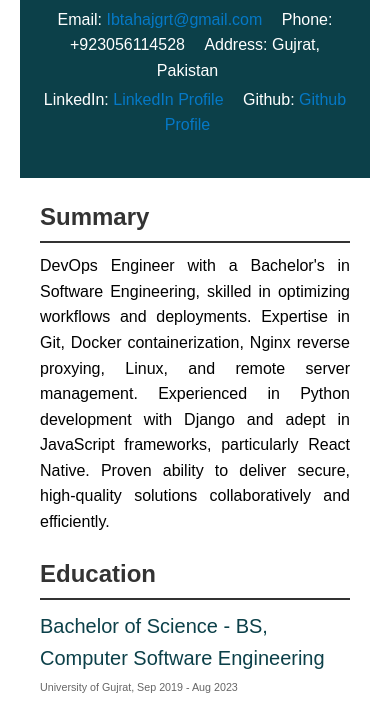
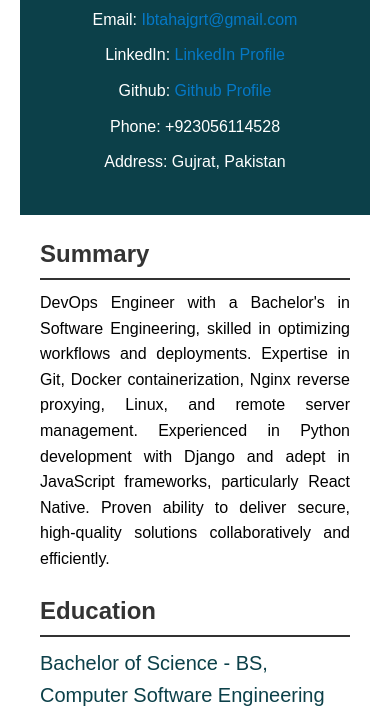
Before and after one commit to IbtahajAli/IbtahajAli.github.io, a plain HTML site: page index.html in a window 390 px wide. Shown: the part 125-838 px from the top of the page. Drawn offline with Linux system fonts and the light colour scheme.

Commit message:
updated CV

```diff
--- a/index.html
+++ b/index.html
@@ -13,6 +13,8 @@
             padding: 0;
         }
         .container {
+            max-width: 900px;
+            margin: 0 auto;
             max-width: 900px;
             margin: 0 auto;
             padding: 20px;
@@ -50,6 +52,13 @@
         .contact-info a {
             color: #fff;
             text-decoration: none;
+        }
+        @media screen and (max-width: 600px) {
+            .contact-info ul li {
+                display: block;
+                margin-right: 0;
+                margin-bottom: 10px;
+            }
         }
         .section {
             margin-bottom: 20px;
@@ -168,12 +177,12 @@
             <div class="contact-info">
                 <ul>
                     <li>Email: <a style="color: #0578C6;" href="mailto:Ibtahajgrt@gmail.com" target="_blank">Ibtahajgrt@gmail.com</a></li>
+                    <li>LinkedIn: <a style="color: #0578C6;" href="https://www.linkedin.com/in/ibtahaj-ali-%F0%9F%87%B5%F0%9F%87%B8-3aa826225/" target="_blank">LinkedIn Profile</a></li>
+                    <li>Github: <a style="color: #0578C6;" href="https://github.com/IbtahajAli" target="_blank">Github Profile</a></li>
+                </ul>
+                <ul class="contact-info" style="margin-top: 1%;">
                     <li>Phone: +923056114528</li>
                     <li>Address: Gujrat, Pakistan</li>
-                </ul>
-                <ul class="contact-info" style="margin-top: 1%;">
-                    <li>LinkedIn: <a style="color: #0578C6;" href="https://www.linkedin.com/in/ibtahaj-ali-%F0%9F%87%B5%F0%9F%87%B8-3aa826225/" target="_blank">LinkedIn Profile</a></li>
-                    <li>Github: <a style="color: #0578C6;" href="https://github.com/IbtahajAli" target="_blank">Github Profile</a></li>
                 </ul>
             </div>
         </div>
```
